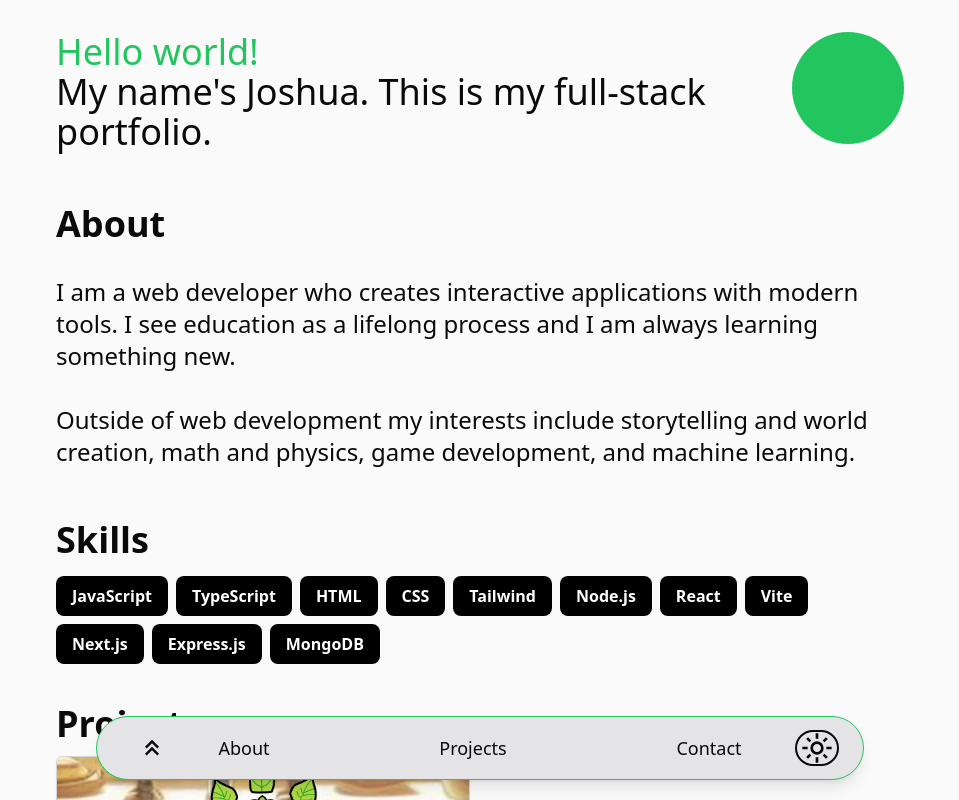
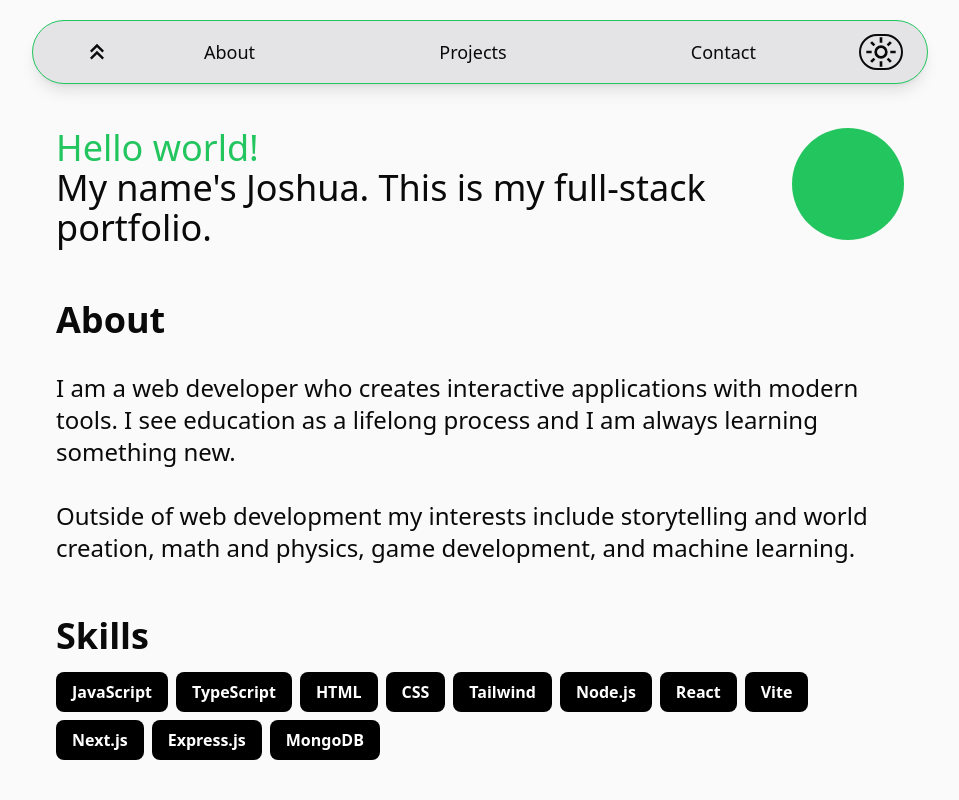
Before and after one commit to jrbarnhart/portfolio, a React (Vite) app: page / in a window 1280 px wide. Shown: the whole page, without its empty margins (160-1119 px from the left). Built offline with nearby package versions, Linux system fonts and the light colour scheme; the HTML template or start-up script is replaced by a standard one.

Commit message:
Adjust nav positioning and add hover style to skills

```diff
--- a/src/components/Header/TitleCard.tsx
+++ b/src/components/Header/TitleCard.tsx
@@ -1,6 +1,6 @@
 const TitleCard = () => {
   return (
-    <div id="title" className="mt-8 flex gap-x-1">
+    <div id="title" className="mt-8 md:mt-32 flex gap-x-1">
       <div>
         <p className="self-end text-4xl text-green-500">Hello world!</p>
         <p className="row-start-2 text-2xl md:text-3xl lg:text-4xl">
--- a/src/components/Nav/Nav.tsx
+++ b/src/components/Nav/Nav.tsx
@@ -12,10 +12,14 @@ const Nav = () => {
   }, []);
 
   return (
-    <div className="fixed bottom-5 w-full flex justify-center z-20">
-      <nav className="mx-4 w-full max-w-3xl grid h-16 grid-cols-[1fr_5fr_1fr] items-center text-neutral-950 dark:text-zinc-50 bg-zinc-200 dark:bg-zinc-800 rounded-full shadow-lg border border-green-500">
+    <div className="fixed bottom-5 md:bottom-auto md:top-5 w-full flex justify-center z-20">
+      <nav className="mx-4 w-full max-w-4xl grid h-16 grid-cols-[1fr_5fr_1fr] items-center text-neutral-950 dark:text-zinc-50 bg-zinc-200 dark:bg-zinc-800 rounded-full shadow-lg border border-green-500">
         <div className="w-full h-full grid justify-items-center items-center">
-          <NavLink targetId="title" offset={50} contentElement={contentElement}>
+          <NavLink
+            targetId="title"
+            offset={150}
+            contentElement={contentElement}
+          >
             <svg
               xmlns="http://www.w3.org/2000/svg"
               height="28px"
@@ -27,7 +31,7 @@ const Nav = () => {
             </svg>
           </NavLink>
         </div>
-        <ul className="md:col-start-2 justify-self-center flex justify-between w-full max-w-[768px] p-3 gap-1">
+        <ul className="md:col-start-2 justify-self-center flex justify-between w-full max-w-xl p-3 gap-1">
           <li>
             <NavLink
               targetId="about"
--- a/src/components/SkillTag.tsx
+++ b/src/components/SkillTag.tsx
@@ -7,7 +7,7 @@ const SkillTag = ({
   bgLight?: boolean | undefined;
 }) => {
   return (
-    <div className="w-min h-min p-2 px-4 bg-black dark:bg-white text-white dark:text-black rounded-lg font-bold">
+    <div className="w-min h-min p-2 px-4 bg-black dark:bg-white hover:bg-green-500 text-white dark:text-black rounded-lg font-bold">
       <a href={link}>{skillName}</a>
     </div>
   );
```
